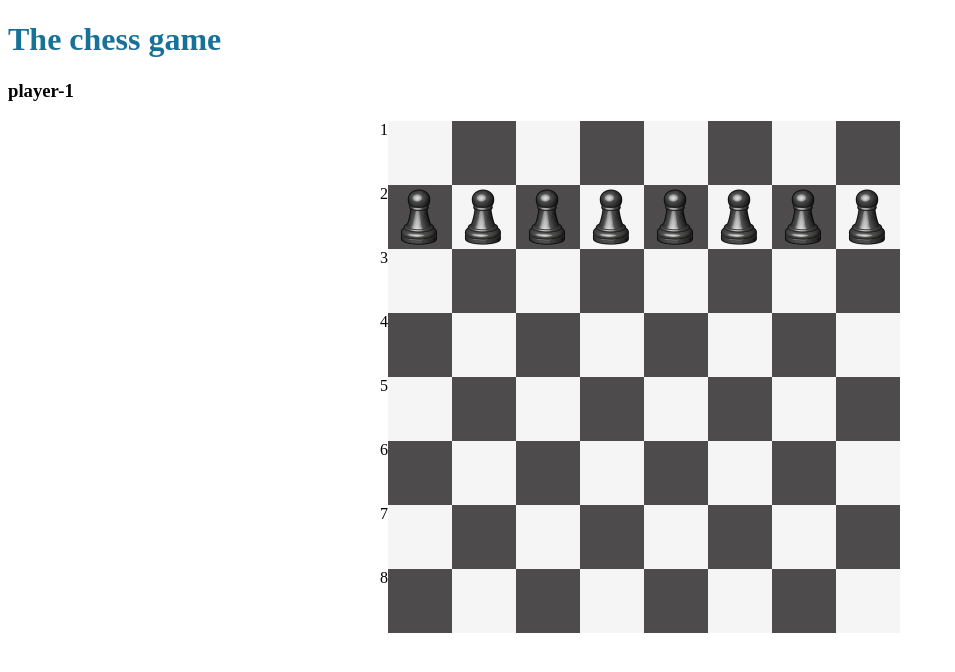
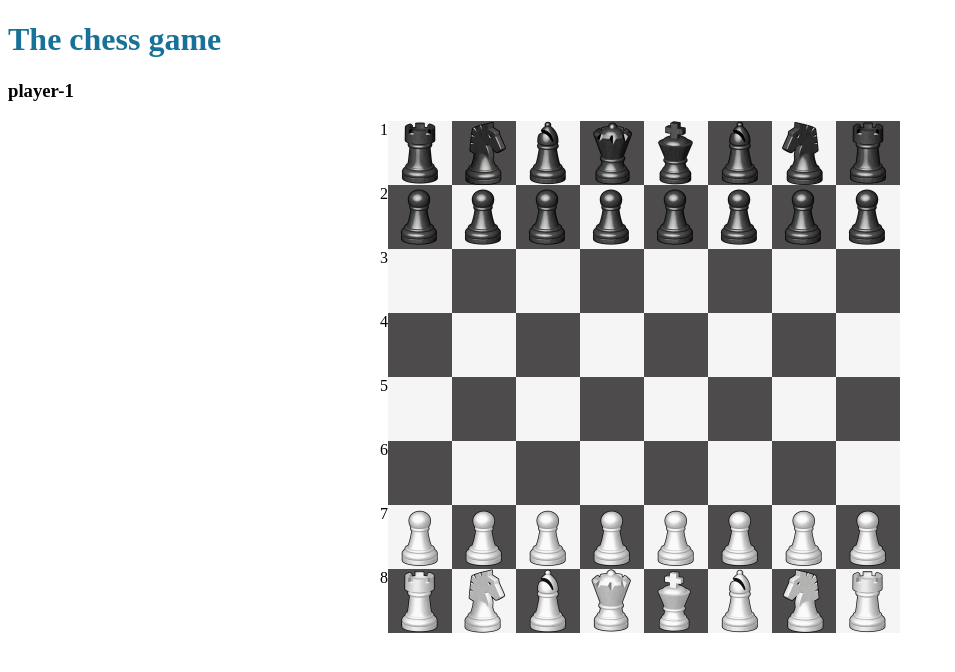
Before and after one commit to Sagi-Viktor/Chess-Game_with_JS, a Flask app: page / in a window 1280 px wide. Shown: the part 44-716 px from the top of the page, without its empty margins (0-955 px from the left). Run offline with Flask 2, Linux system fonts and the light colour scheme.

Commit message:
Add: display chess figures

```diff
--- a/static/css/stylesheet.css
+++ b/static/css/stylesheet.css
@@ -32,16 +32,110 @@
     background: whitesmoke;
 }
 
-div[data-name*='white-pawn']{
-    height: 64px;
-    width: 64px;
-    background: url("../images/white_figures/white_pawn.png");
-    z-index: 1;
-    position: absolute;
-}
-
 div[data-name*='black-pawn']{
     height: 64px;
     width: 64px;
     content: url("../images/black_figures/black_pawn.png");
 }
+
+div[data-name*='black-left-rook']{
+    height: 64px;
+    width: 64px;
+    content: url("../images/black_figures/black_rook.png");
+}
+
+div[data-name*='black-right-rook']{
+    height: 64px;
+    width: 64px;
+    content: url("../images/black_figures/black_rook.png");
+}
+
+div[data-name*='black-left-knight']{
+    height: 64px;
+    width: 64px;
+    content: url("../images/black_figures/black_left_knight.png");
+}
+
+div[data-name*='black-right-knight']{
+    height: 64px;
+    width: 64px;
+    content: url("../images/black_figures/black_right_knight.png");
+}
+
+div[data-name*='black-right-bishop']{
+    height: 64px;
+    width: 64px;
+    content: url("../images/black_figures/black_bishop.png");
+}
+
+div[data-name*='black-left-bishop']{
+    height: 64px;
+    width: 64px;
+    content: url("../images/black_figures/black_bishop.png");
+}
+
+div[data-name*='black-queen']{
+    height: 64px;
+    width: 64px;
+    content: url("../images/black_figures/black_queen.png");
+}
+
+div[data-name*='black-king']{
+    height: 64px;
+    width: 64px;
+    content: url("../images/black_figures/black_king.png");
+}
+
+div[data-name*='white-pawn']{
+    height: 64px;
+    width: 64px;
+    content: url("../images/white_figures/white_pawn.png");
+}
+
+div[data-name*='white-left-rook']{
+    height: 64px;
+    width: 64px;
+    content: url("../images/white_figures/white_rook.png");
+}
+
+div[data-name*='white-right-rook']{
+    height: 64px;
+    width: 64px;
+    content: url("../images/white_figures/white_rook.png");
+}
+
+div[data-name*='white-right-knight']{
+    height: 64px;
+    width: 64px;
+    content: url("../images/white_figures/white_right_knight.png");
+}
+
+div[data-name*='white-left-knight']{
+    height: 64px;
+    width: 64px;
+    content: url("../images/white_figures/white_left_knight.png");
+}
+
+div[data-name*='white-right-bishop']{
+    height: 64px;
+    width: 64px;
+    content: url("../images/white_figures/white_bishop.png");
+}
+
+div[data-name*='white-left-bishop']{
+    height: 64px;
+    width: 64px;
+    content: url("../images/white_figures/white_bishop.png");
+}
+
+div[data-name*='white-queen']{
+    height: 64px;
+    width: 64px;
+    content: url("../images/white_figures/white_queen.png");
+}
+
+div[data-name*='white-king']{
+    height: 64px;
+    width: 64px;
+    content: url("../images/white_figures/white_king.png");
+}
```
